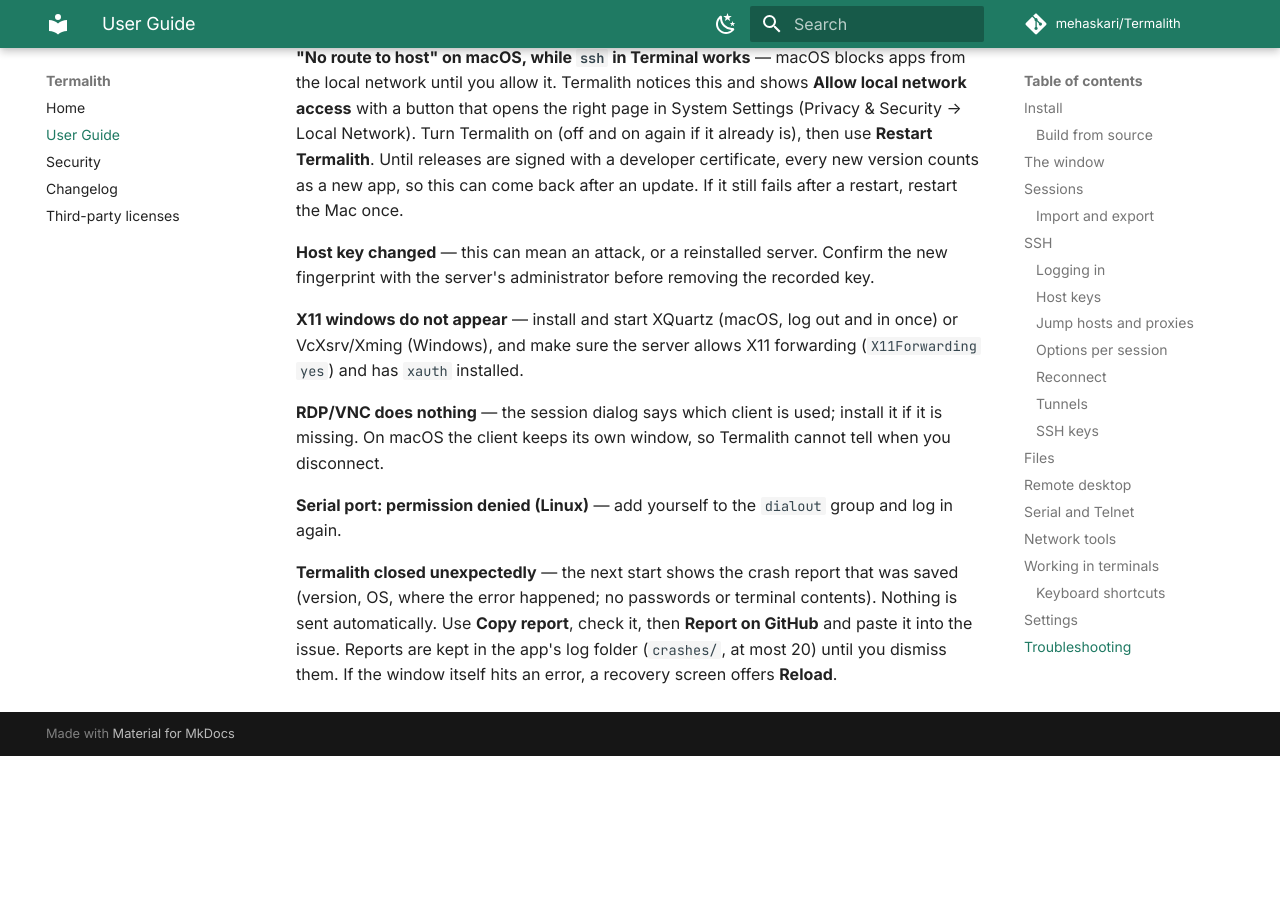
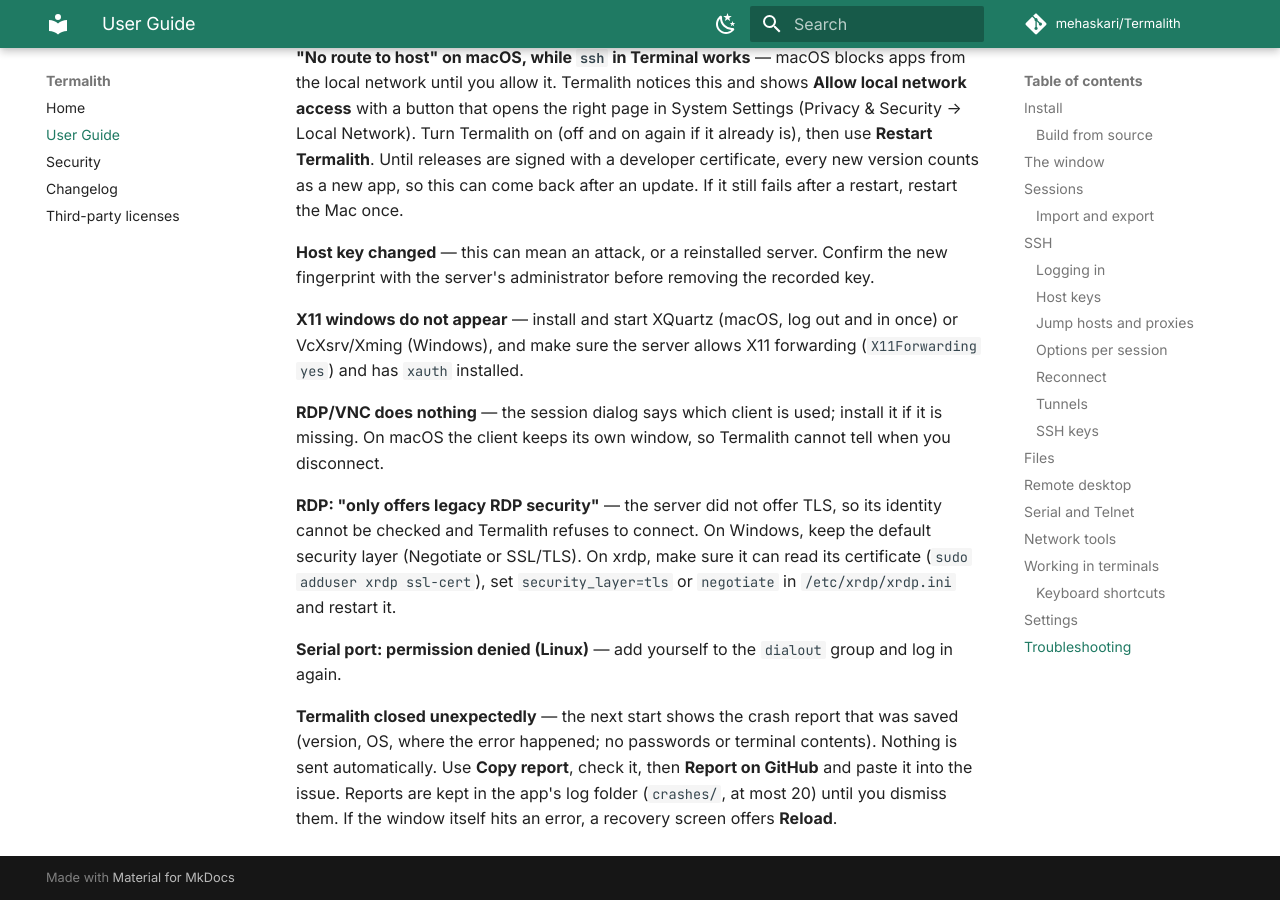
Before and after one commit to mehaskari/Termalith, an MkDocs documentation site: the page built from website/docs/guide.md, in a window 1280 px wide and 900 px high, scrolled down 7166 px. Built offline with MkDocs 1.6.1 and Material for MkDocs 9.7.7, drawn with Linux system fonts in a browser that asks for light colours; comment, search, counter and statistics services are not loaded; before the commit the page ends 7922 px from its top, so only the background shows below that.

Commit message:
Guide: what to do when an RDP server offers only legacy security
Co-Authored-By: Claude Opus 5.5 <noreply@anthropic.com>

```diff
--- a/website/docs/guide.md
+++ b/website/docs/guide.md
@@ -291,6 +291,12 @@ X11 forwarding (`X11Forwarding yes`) and has `xauth` installed.
 install it if it is missing. On macOS the client keeps its own window, so
 Termalith cannot tell when you disconnect.
 
+**RDP: "only offers legacy RDP security"** — the server did not offer TLS,
+so its identity cannot be checked and Termalith refuses to connect. On
+Windows, keep the default security layer (Negotiate or SSL/TLS). On xrdp,
+make sure it can read its certificate (`sudo adduser xrdp ssl-cert`), set
+`security_layer=tls` or `negotiate` in `/etc/xrdp/xrdp.ini` and restart it.
+
 **Serial port: permission denied (Linux)** — add yourself to the `dialout`
 group and log in again.
 
```
